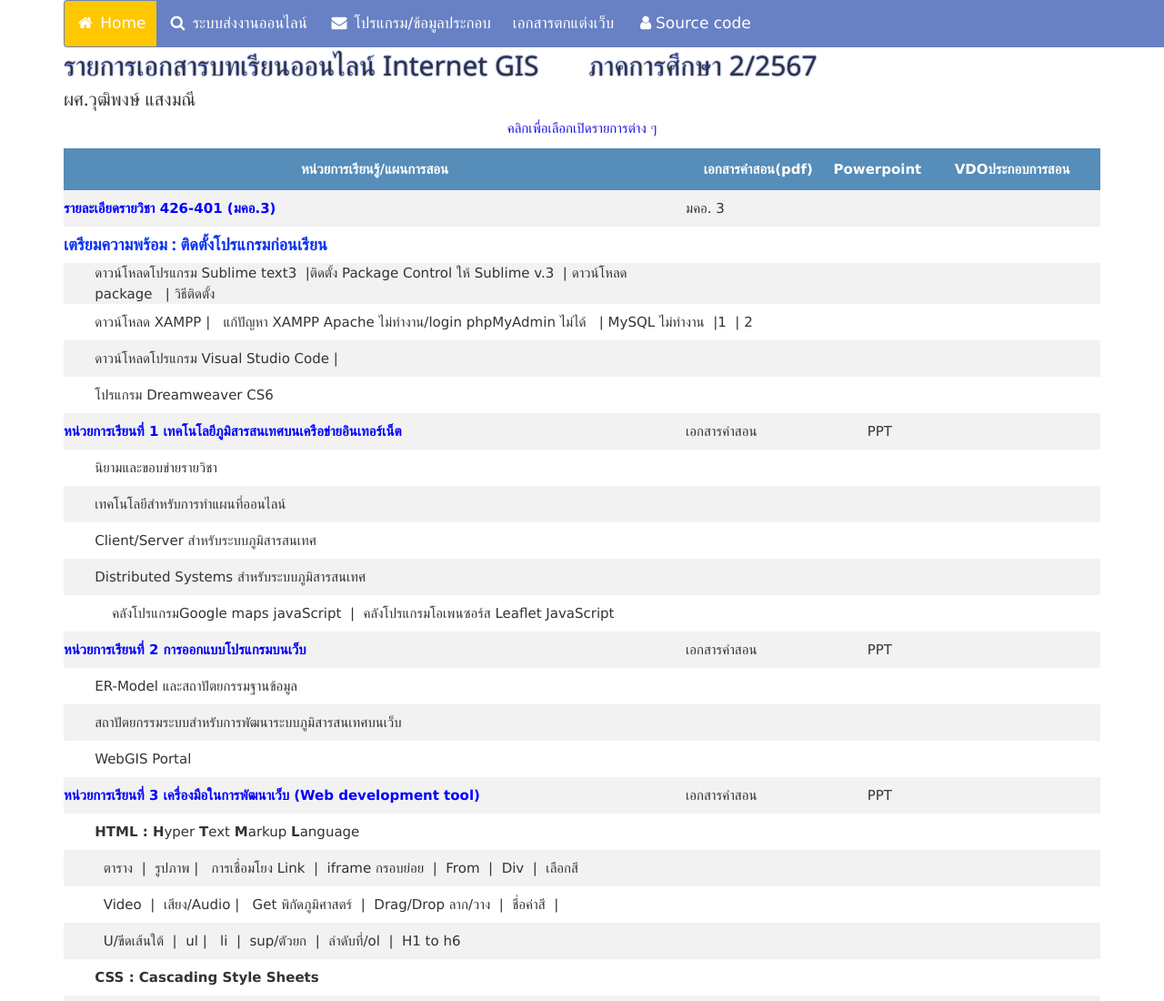
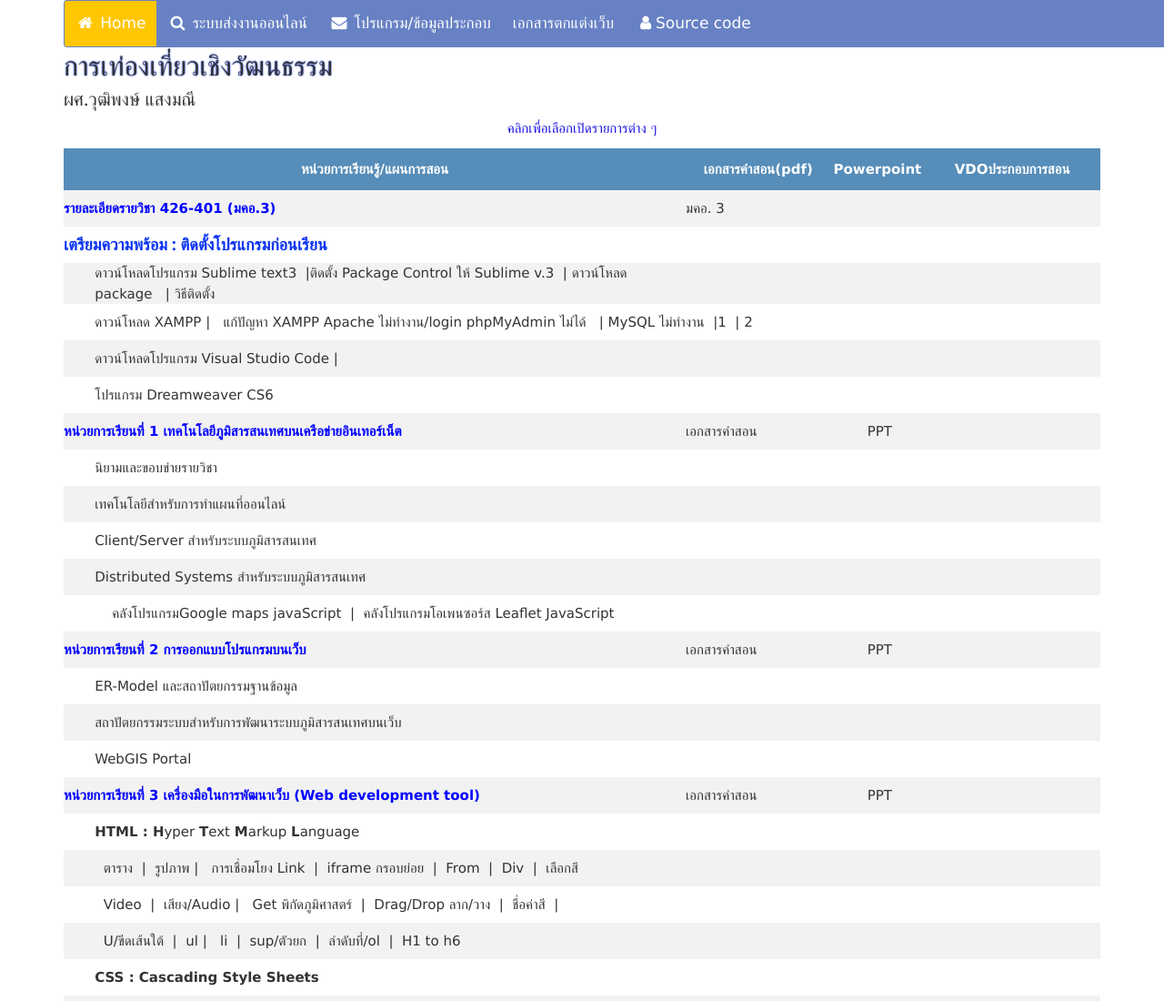
Before and after one commit to wutthipongWebGIS/VRculture.github.io, a plain HTML site: page index.html in a window 1280 px wide. Shown: the top 1100 px of the page at 91% size. Drawn offline with nearby package versions, Linux system fonts and the light colour scheme.

Commit message:
Update index.html

```diff
--- a/index.html
+++ b/index.html
@@ -94,7 +94,7 @@ a:active {
   </div>
 <br>
 <br>
-  <h2>รายการเอกสารบทเรียนออนไลน์ Internet GIS    &nbsp;&nbsp;&nbsp;&nbsp;&nbsp;&nbsp;ภาคการศึกษา 2/2567</h2>
+  <h2>การเท่องเที่ยวเชิงวัฒนธรรม</h2>
   <h4>ผศ.วุฒิพงษ์  แสงมณี </h4>
   <p align="center"><font color="#1D14E2">คลิกเพื่อเลือกเปิดรายการต่าง ๆ </font></p>
 
```
